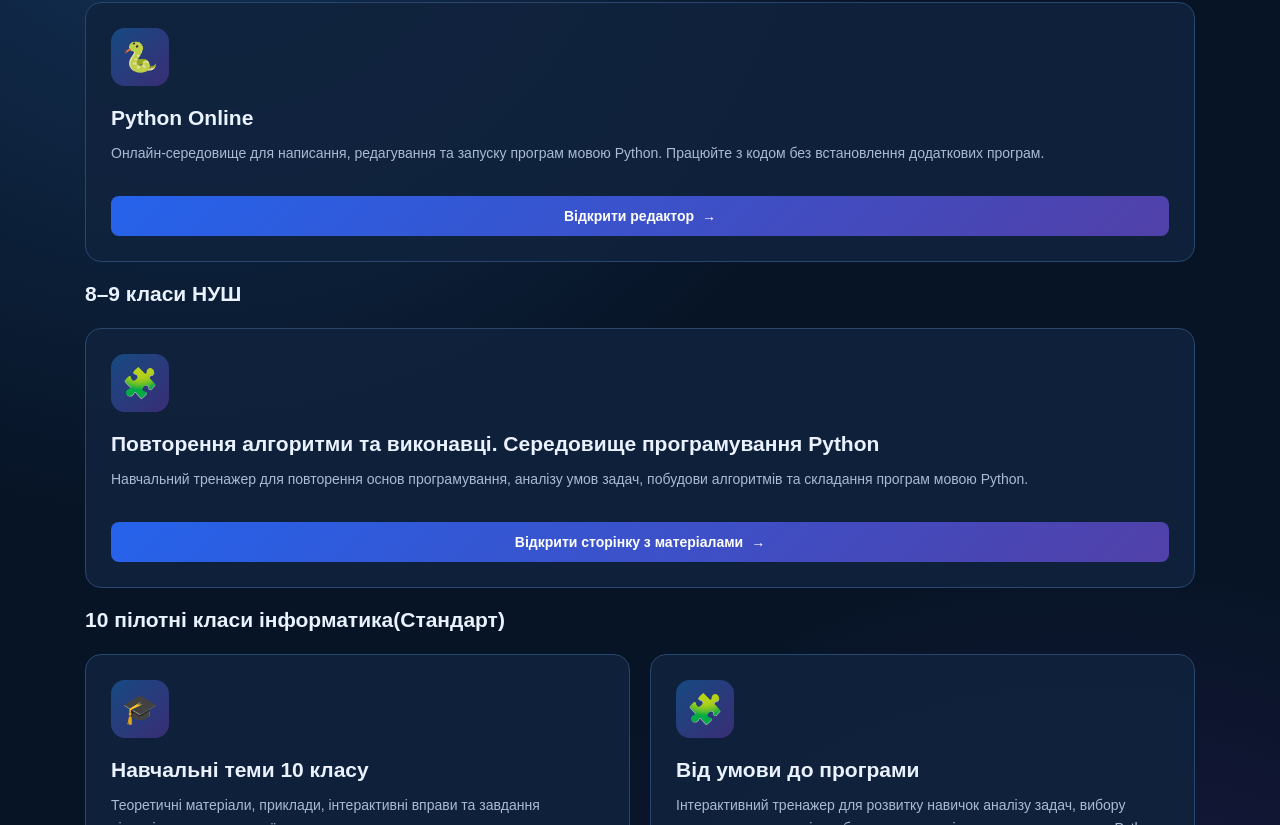
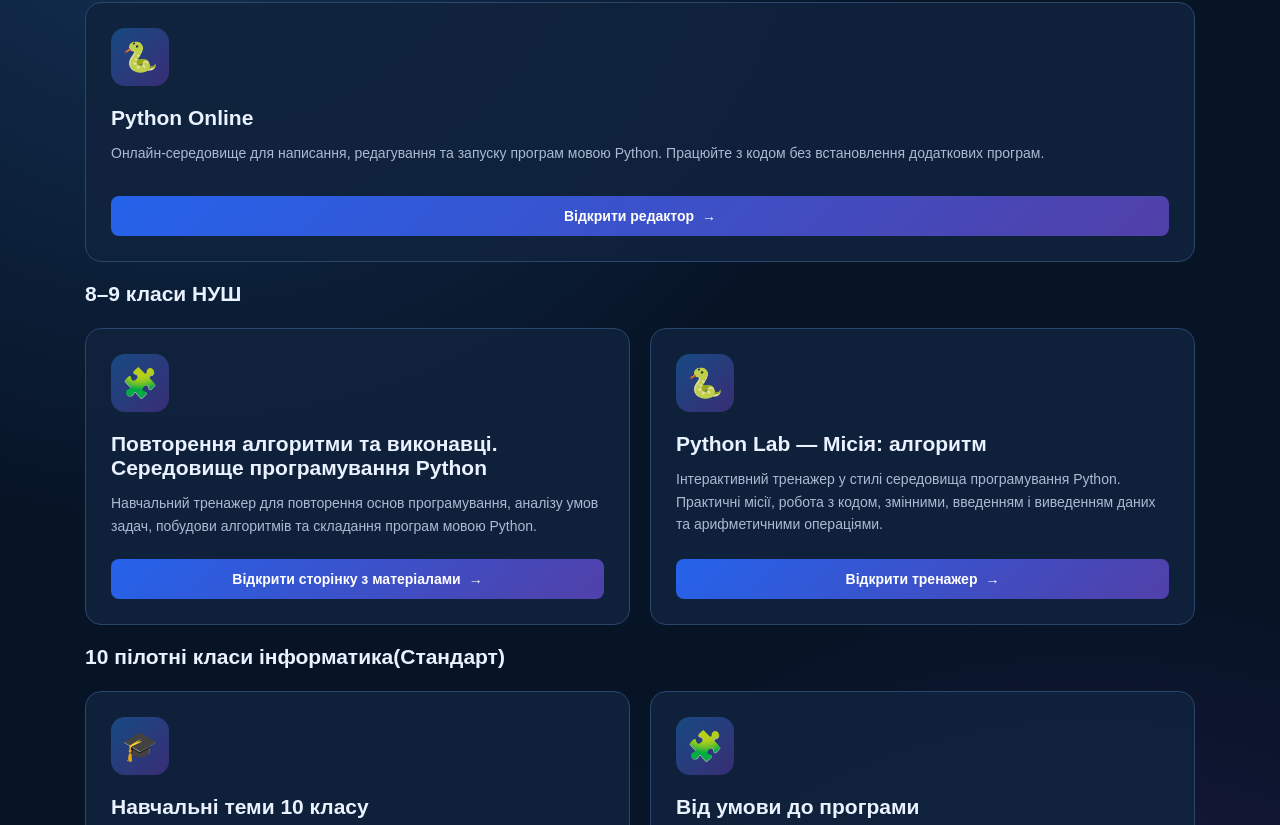
Before and after one commit to vlad2024-vv/interactives-, a plain HTML site: page index.html in a window 1280 px wide. Shown: the part 409-1234 px from the top of the page. Drawn offline with Linux system fonts and the light colour scheme.

Commit message:
Update index.html
Added a new interactive Python training module called 'Python Lab' with practical missions and coding exercises.

```diff
--- a/index.html
+++ b/index.html
@@ -12,7 +12,6 @@
 * {
     box-sizing: border-box;
 }
-
 body {
     margin: 0;
     min-height: 100vh;
@@ -36,7 +35,6 @@ header {
     text-align: center;
     padding: 55px 15px 45px;
 }
-
 .logo {
     width: 76px;
     height: 76px;
@@ -55,7 +53,6 @@ h1 {
     font-size: clamp(28px, 5vw, 42px);
     letter-spacing: -1px;
 }
-
 .subtitle {
     max-width: 650px;
     margin: 0 auto;
@@ -78,7 +75,6 @@ h1 {
     grid-template-columns: repeat(auto-fit, minmax(270px, 1fr));
     gap: 20px;
 }
-
 .card {
     position: relative;
     overflow: hidden;
@@ -97,7 +93,6 @@ h1 {
     border-color: #5285c7;
     box-shadow: 0 12px 35px rgba(0,0,0,0.25);
 }
-
 .card-icon {
     width: 58px;
     height: 58px;
@@ -121,7 +116,6 @@ h1 {
     font-size: 14px;
     line-height: 1.6;
 }
-
 .card a {
     display: inline-flex;
     align-items: center;
@@ -143,7 +137,6 @@ h1 {
 }
 
 /* Інформаційний блок */
-
 .info {
     margin-top: 35px;
     padding: 22px 25px;
@@ -174,7 +167,6 @@ footer {
     text-align: center;
     font-size: 13px;
 }
-
 @media (max-width: 600px) {
     .container {
         padding: 15px;
@@ -203,7 +195,6 @@ footer {
         <div class="logo">✦</div>
 
         <h1>Інтерактивні матеріали</h1>
-
         <div class="subtitle">
             Навчальні інструменти для практичної роботи,
             експериментів та інтерактивного навчання.
@@ -223,7 +214,6 @@ footer {
                 <div class="card-icon">🐍</div>
 
                 <h3>Python Online</h3>
-
                 <p>
                     Онлайн-середовище для написання,
                     редагування та запуску програм мовою Python.
@@ -243,7 +233,6 @@ footer {
         <!-- 8–9 КЛАСИ НУШ -->
 
         <h2 class="section-title">8–9 класи НУШ</h2>
-
         <div class="cards">
 
             <article class="card">
@@ -257,9 +246,30 @@ footer {
                     програмування, аналізу умов задач,
                     побудови алгоритмів та складання програм мовою Python.
                 </p>
-
                 <a href="math-8.html">
                     Відкрити сторінку з матеріалами
+                    <span>→</span>
+                </a>
+
+            </article>
+
+            <!-- НОВИЙ ІНТЕРАКТИВНИЙ ТРЕНАЖЕР PYTHON LAB -->
+
+            <article class="card">
+
+                <div class="card-icon">🐍</div>
+
+                <h3>Python Lab — Місія: алгоритм</h3>
+
+                <p>
+                    Інтерактивний тренажер у стилі середовища
+                    програмування Python. Практичні місії,
+                    робота з кодом, змінними, введенням і
+                    виведенням даних та арифметичними операціями.
+                </p>
+
+                <a href="python-lab-8.html">
+                    Відкрити тренажер
                     <span>→</span>
                 </a>
 
@@ -279,7 +289,6 @@ footer {
                 <div class="card-icon">🎓</div>
 
                 <h3>Навчальні теми 10 класу</h3>
-
                 <p>
                     Теоретичні матеріали, приклади,
                     інтерактивні вправи та завдання
@@ -299,7 +308,6 @@ footer {
             <article class="card">
 
                 <div class="card-icon">🧩</div>
-
                 <h3>Від умови до програми</h3>
 
                 <p>
@@ -319,7 +327,6 @@ footer {
 
 
         <!-- ПРОГРАМУВАННЯ PYTHON -->
-
         <h2 class="section-title">Програмування на Python</h2>
 
         <div class="cards">
@@ -336,7 +343,6 @@ footer {
                     «що виведе програма» та практичні завдання
                     з автоматичною перевіркою.
                 </p>
-
                 <a href="cykly-for.html">
                     Відкрити матеріал
                     <span>→</span>
@@ -351,7 +357,6 @@ footer {
                 <div class="card-icon">🎲</div>
 
                 <h3>Випадкові величини в Python</h3>
-
                 <p>
                     Знайомство з модулем random, командами
                     randint() і choice(), створення випадкових
@@ -370,7 +375,6 @@ footer {
 
 
         <!-- ПРО ПЛАТФОРМУ -->
-
         <section class="info">
 
             <h2>Про платформу</h2>
```
